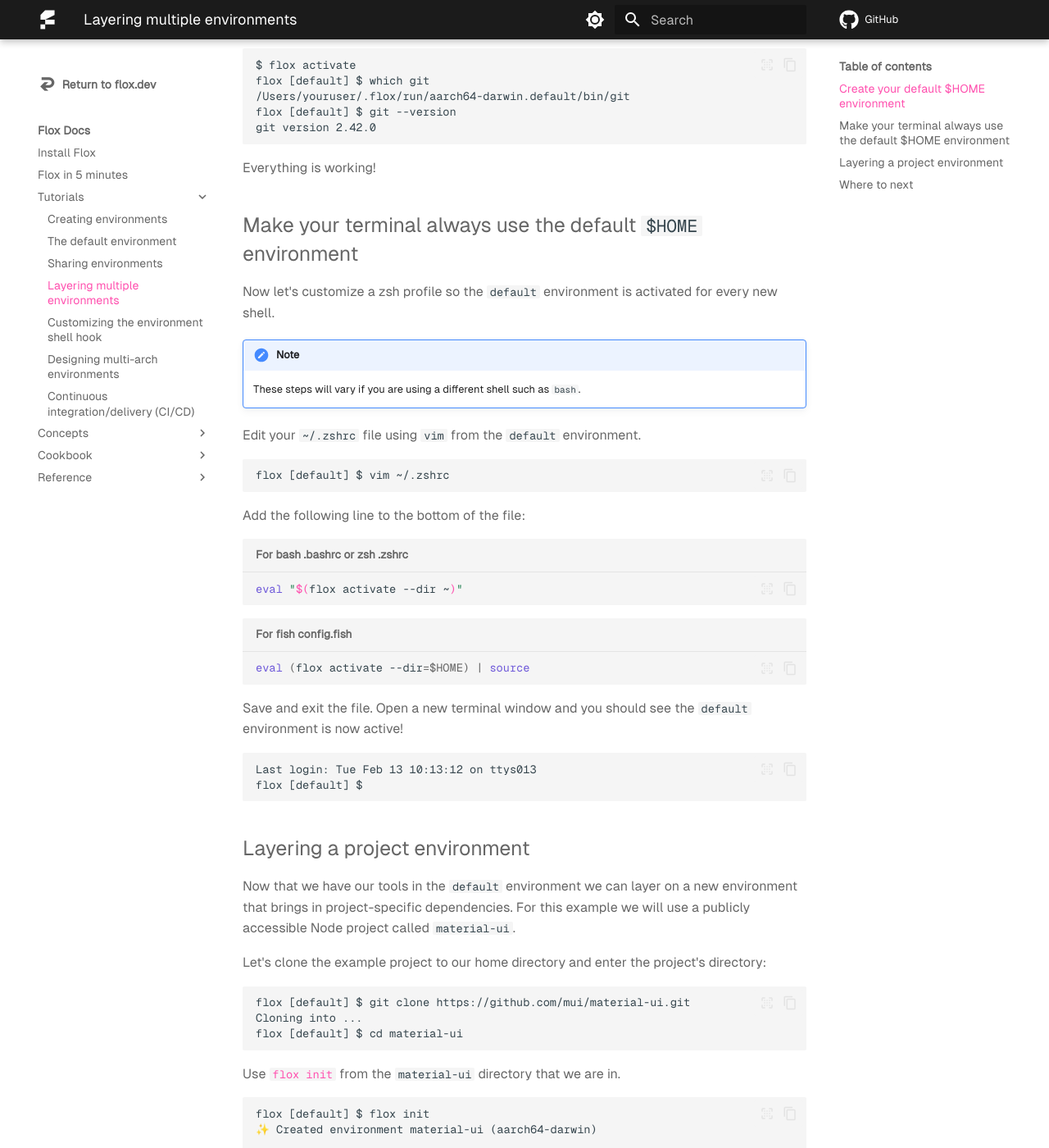
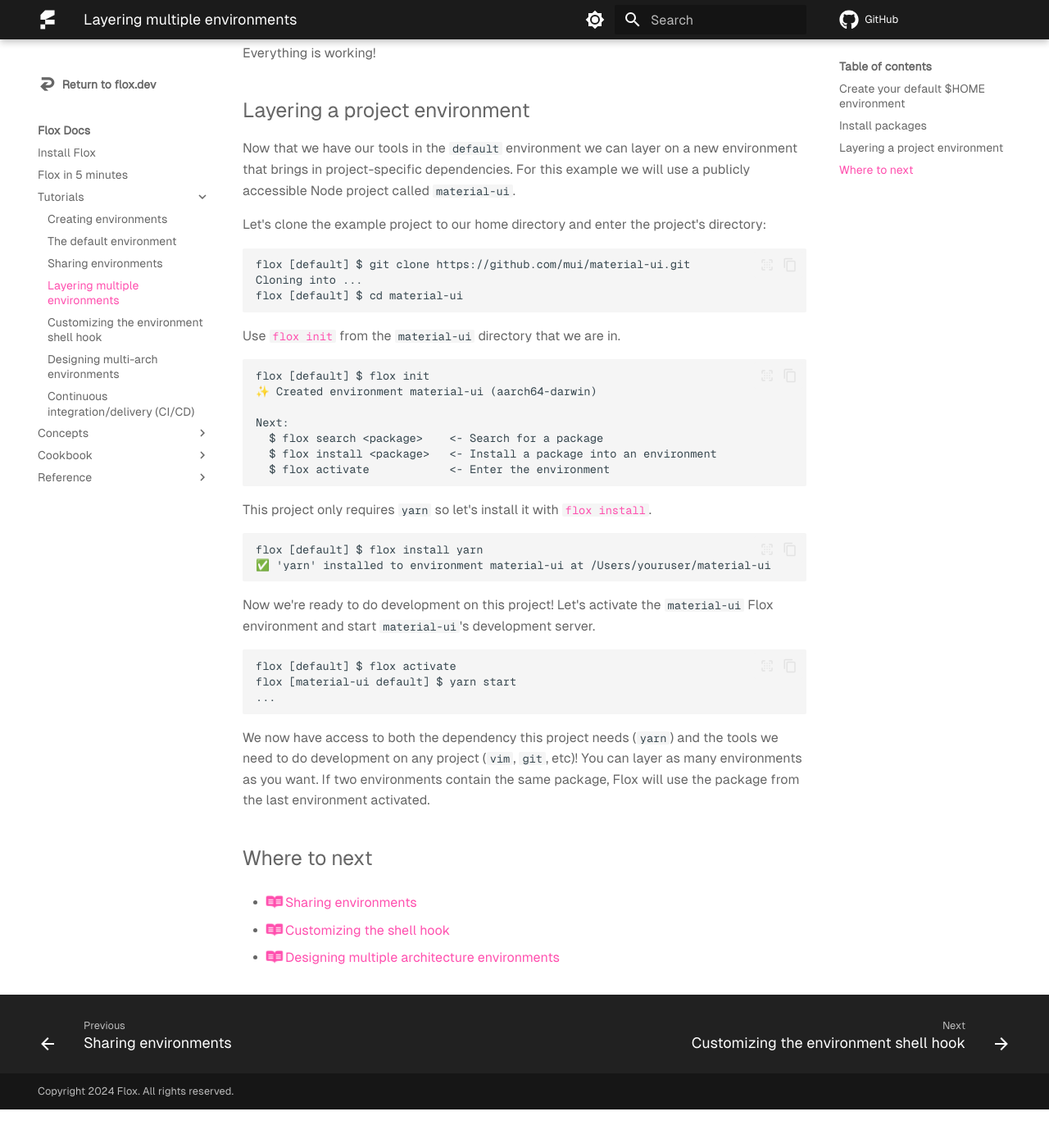
Before and after one commit to flox/floxdocs, an MkDocs documentation site: the page built from docs/tutorials/layering-multiple-environments.md, in a window 1280 px wide and 1400 px high, scrolled down 1025 px. Shown: the whole window at 82% size. Built offline with MkDocs 1.6.1 and Material for MkDocs 9.7.7, drawn with Linux system fonts in a browser that asks for light colours; plug-ins that fetch from the network failed and are left out; comment, search, counter and statistics services are not loaded; after the commit the page ends 2378 px from its top, so only the background shows below that; some of the changed text lies outside the part shown.

Commit message:
chore: tweak layering guide

````diff
--- a/docs/tutorials/layering-multiple-environments.md
+++ b/docs/tutorials/layering-multiple-environments.md
@@ -5,24 +5,15 @@
 
 # Layering multiple environments
 
-This guide walks you through creating a default `$HOME` environment and layering
-it with a project's path environment.
+This guide walks you through layering a [`default`][default-env] environment
+with a project's environment.
 
 ## Create your default `$HOME` environment
 
-First, let's set up your default environment.
-Use [`flox init`][flox_init] in `$HOME` (or `~`).
+First, create your `default` environment by following
+[`default` environment tutorial][default-env].
 
-``` console
-$ cd ~
-$ flox init
-✨ Created environment default (aarch64-darwin)
-
-Next:
-  $ flox search <package>    <- Search for a package
-  $ flox install <package>   <- Install a package into an environment
-  $ flox activate            <- Enter the environment
-```
+## Install packages
 
 Now lets [`flox install`][flox_install] **tools that will be useful on any
 system** regardless of the project.
@@ -63,39 +54,6 @@
 ```
 
 Everything is working!
-
-## Make your terminal always use the default `$HOME` environment
-
-Now let's customize a zsh profile so the `default` environment is activated for
-every new shell.
-
-!!! note "Note"
-    These steps will vary if you are using a different shell such as `bash`.
-
-Edit your `~/.zshrc` file using `vim` from the `default` environment.
-
-```
-flox [default] $ vim ~/.zshrc
-```
-
-Add the following line to the bottom of the file:
-
-``` bash title="For bash .bashrc or zsh .zshrc"
-eval "$(flox activate --dir ~)"
-```
-
-``` fish title="For fish config.fish"
-eval (flox activate --dir=$HOME) | source
-```
-
-Save and exit the file.
-Open a new terminal window and you should see the `default` environment is now
-active!
-
-```
-Last login: Tue Feb 13 10:13:12 on ttys013
-flox [default] $
-```
 
 ## Layering a project environment
 
````
Also changed, not shown: other parts of docs/tutorials/layering-multiple-environments.md (+1 -0 lines).
